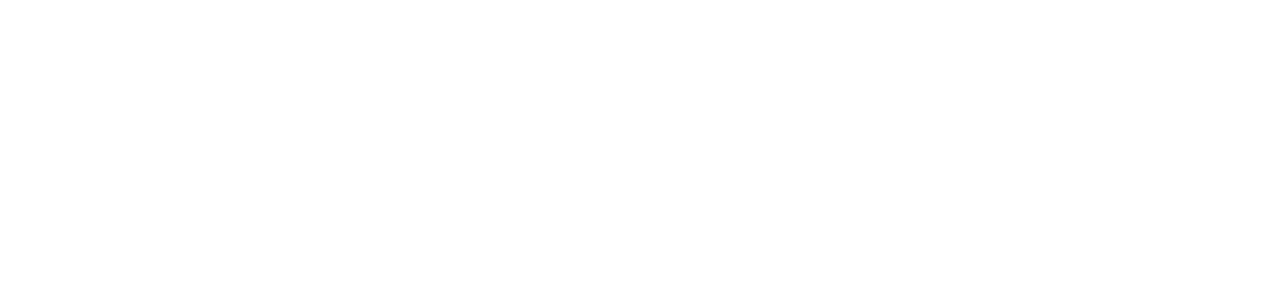
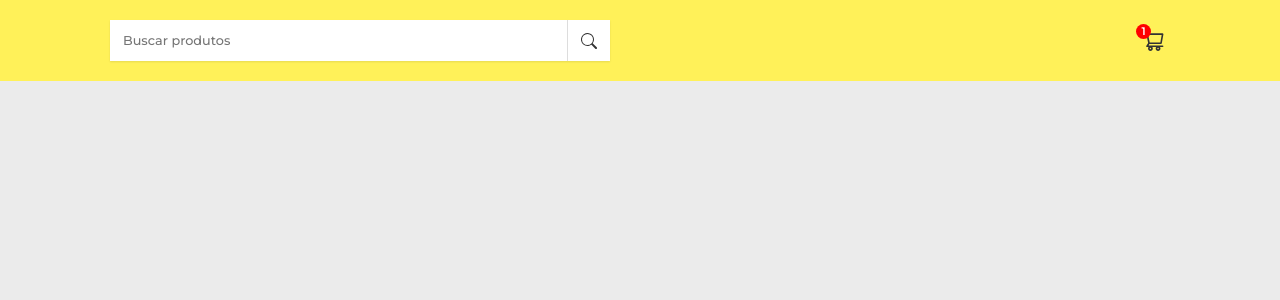
Before and after one commit to Mariano-SI/Carrinho-de-compras-ReactJS, a React (Create React App) app: page / in a window 1280 px wide. Shown: the top 300 px of the page. Built offline with nearby package versions, Linux system fonts and the light colour scheme; the HTML template or start-up script is replaced by a standard one.

Commit message:
feat: header, searc-bar and shopping cart button

```diff
--- a/src/App.jsx
+++ b/src/App.jsx
@@ -1,9 +1,12 @@
-import React from "react";
+import React from 'react';
+import Header from './components/Header/Header';
 function App() {
-    return (
-        <>
-        </>
-    );
+  return (
+    <div>
+      <Header/>
+
+    </div>
+  );
 }
 
 export default App;
--- /dev/null
+++ b/src/components/CartButton/CartButton.css
@@ -0,0 +1,29 @@
+.cartButton{
+  font-size: 1.5rem;
+  display: flex;
+  align-items: center;
+  justify-content: center;
+  padding: 5px;
+  border: none;
+  background: none;
+  cursor: pointer;
+  position: relative;
+  margin-left: 20px;
+  color: #333;
+}
+
+.cartStatus{
+  background-color: red;
+  width: 15px;
+  height: 15px;
+  position: absolute;
+  top: 0;
+  left: 0;
+  color: white;
+  font-size: 11px;
+  font-weight: 600;
+  border-radius: 50%;
+  display: flex;
+  align-items: center;
+  justify-content: center;
+}
--- /dev/null
+++ b/src/components/CartButton/CartButton.jsx
@@ -0,0 +1,13 @@
+import React from 'react';
+import './CartButton.css';
+import { AiOutlineShoppingCart } from 'react-icons/ai';
+function CartButton() {
+  return (
+    <button className="cartButton">
+      <AiOutlineShoppingCart />
+      <span className="cartStatus">1</span>
+    </button>
+  );
+}
+
+export default CartButton;
--- /dev/null
+++ b/src/components/Header/Header.css
@@ -0,0 +1,13 @@
+.header{
+  background-color: #FFF159;
+  position: fixed;
+  width: 100%;
+  top: 0;
+}
+
+.header > div{
+  display: flex;
+  justify-content: space-between;
+  align-items: center;
+  padding: 20px;
+}
--- /dev/null
+++ b/src/components/Header/Header.jsx
@@ -0,0 +1,17 @@
+import React from 'react';
+import './Header.css';
+import SearchBar from '../SearchBar/SearchBar';
+import CartButton from '../CartButton/CartButton';
+
+function Header(){
+  return (
+    <header className="header">
+      <div className="container">
+        <SearchBar/>
+        <CartButton/>
+      </div>
+    </header>
+  );
+}
+
+export default Header;
--- /dev/null
+++ b/src/components/SearchBar/SearchBar.css
@@ -0,0 +1,30 @@
+.searchBar{
+  display: flex;
+  background-color: white;
+  width: 100%;
+  max-width: 500px;
+  justify-content: space-between;
+  box-shadow: 0px 1px 2px 0 rgba(0, 0, 0, 0.1);
+  gap: 13px;
+  padding-right: 13px;
+}
+
+.searchInput{
+  border: none;
+  padding: 13px;
+  flex-grow: 1;
+  outline: none;
+  font-size: 0.8rem;
+  font-weight: 500;
+  border-right: 1px solid #DDD;
+}
+
+.searchButton{
+  background: none;
+  border: none;
+  font-size: 1rem;
+  display: flex;
+  align-items: center;
+  justify-content: center;
+  color: #333;
+}
--- /dev/null
+++ b/src/components/SearchBar/SearchBar.jsx
@@ -0,0 +1,26 @@
+import React, { useState } from 'react';
+import './SearchBar.css';
+import { BsSearch } from 'react-icons/bs';
+
+function SearchBar() {
+
+  const [searchTerm, setSearchTerm] = useState('');
+
+  return (
+    <form className="searchBar">
+      <input
+        value={searchTerm}
+        onChange={({target})=> setSearchTerm(target.value)}
+        type="search"
+        placeholder="Buscar produtos"
+        className="searchInput"
+        required
+      />
+      <button type="submit" className="searchButton">
+        <BsSearch />
+      </button>
+    </form>
+  );
+}
+
+export default SearchBar;
--- a/src/index.css
+++ b/src/index.css
@@ -6,3 +6,12 @@
   box-sizing: border-box;
   font-family: 'Montserrat', sans-serif;
 }
+
+body{
+  background-color: #EBEBEB;
+}
+
+.container{
+  max-width: 1100px;
+  margin: 0 auto;
+}
```
Also changed, not shown: src/setupTests.js (deleted, +0 -5 lines).
